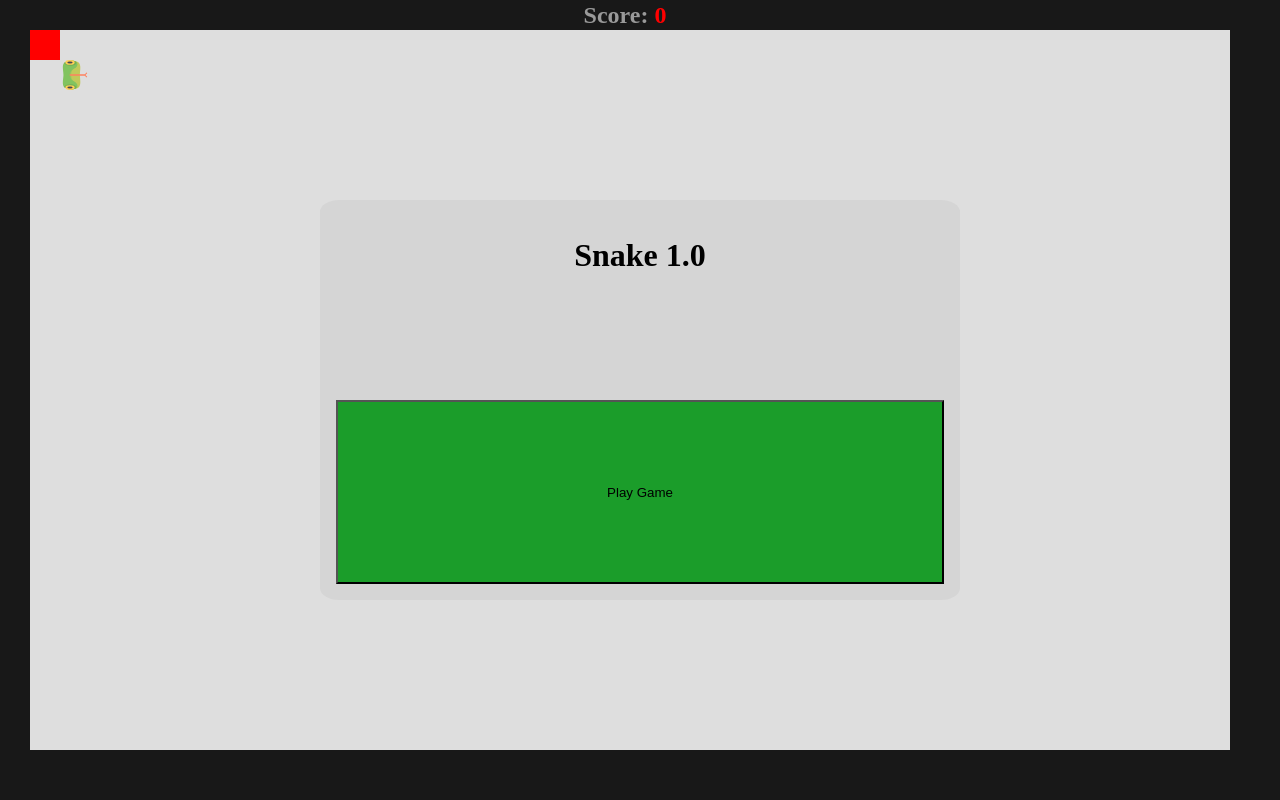
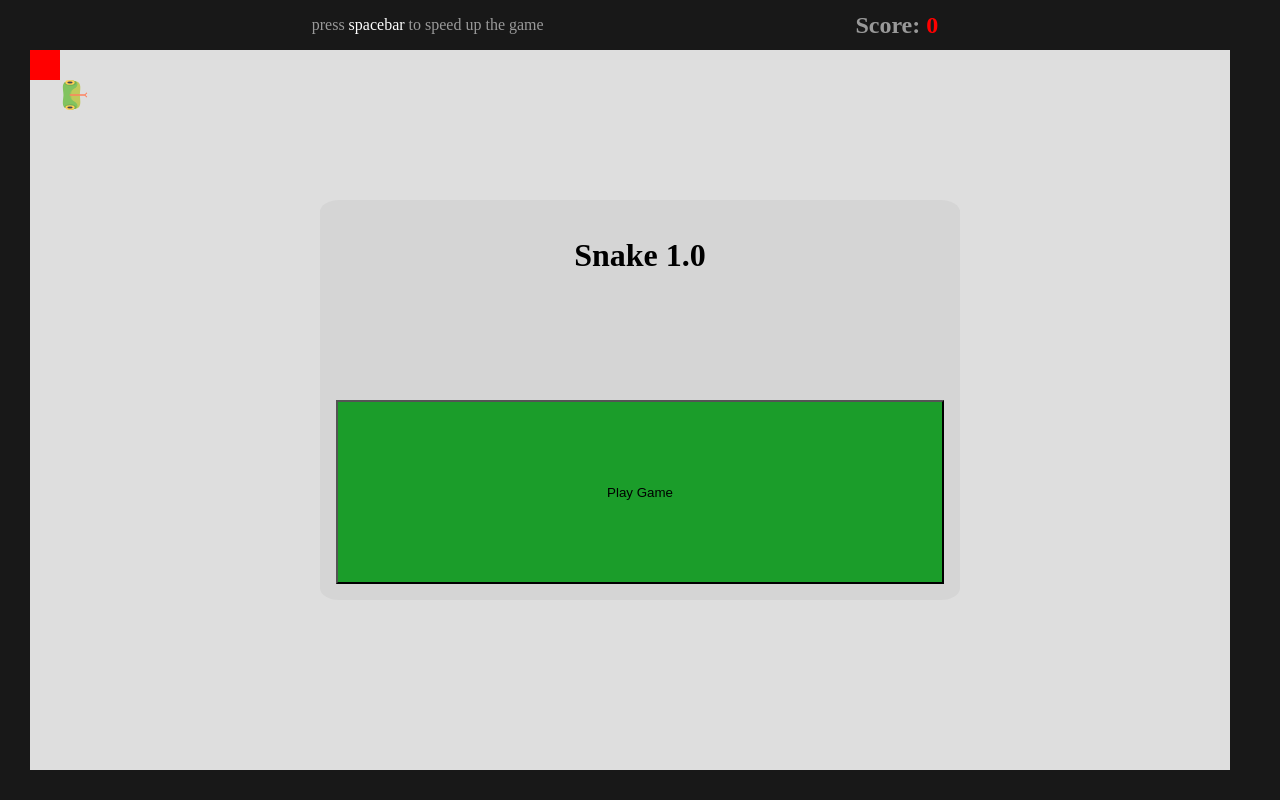
Before and after one commit to GabrielLomba/snake-game, a website built with webpack: page index.html in a window 1280 px wide. Built offline with nearby package versions, Linux system fonts and the light colour scheme.

Commit message:
added spacebar tip

```diff
--- a/index.html
+++ b/index.html
@@ -10,11 +10,12 @@
 
 <body>
   <div id="container">
-    <h2 id="score">Score: <span id="points">0</span></h2>
+    <div class="top"><p>press <span id="tip">spacebar</span> to speed up the game</p><h2 id="score">Score: <span id="points">0</span></h2></div>
     <div class="board">
       <div class="snake-head"></div>
       <div class="snake-food" id="food"></div>
-    </div>
+    </div></div>
+
     <div class="cover">
       <div class="play-again-box">
         <h1 class="message">Oops! You lost</h1>
--- a/styles.css
+++ b/styles.css
@@ -3,6 +3,13 @@ body, html {
   height: 100%;
   width: 100%;
 }
+.top{
+  display: flex;
+  justify-content: space-evenly;
+  align-items: center;
+  color: #999}
+
+#tip{color: white}
 
 #container {
   background-color: rgb(24, 24, 24);
```
Also changed, not shown: dist/styles.min.css.
